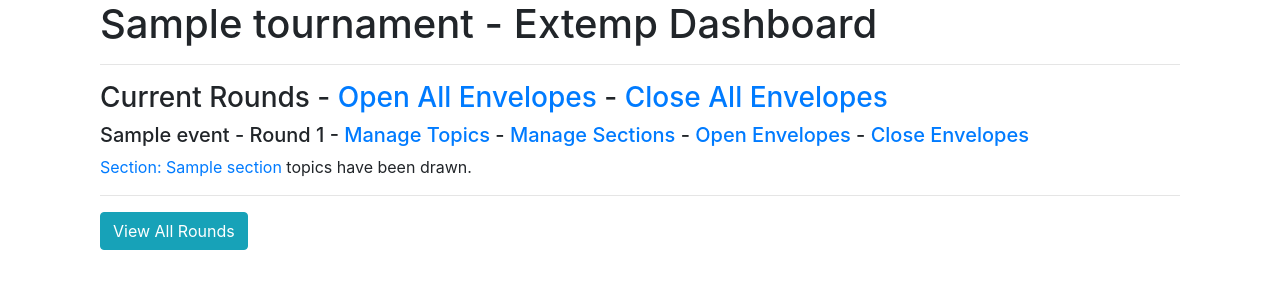
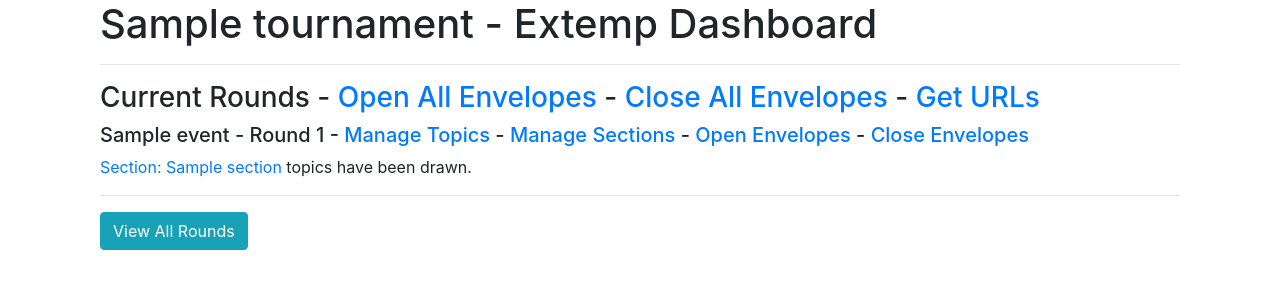
Before and after one commit to omajoshi/debate, a Django app: page /tournament/1/ in a window 1280 px wide. Shown: the part 104-404 px from the top of the page. Run offline with Django 3.2, Linux system fonts and the light colour scheme; a user stored in the database is signed in; tables that the repository leaves empty hold one stand-in row (values such as "Sample post"); some libraries are stand-ins or nearby versions.

Commit message:
set_current_round and get_current_urls

```diff
--- a/extemp/templates/extemp/tournament_detail.html
+++ b/extemp/templates/extemp/tournament_detail.html
@@ -2,7 +2,7 @@
 {% block content %}
 <h1>{{ tournament.name }} - Extemp Dashboard</h1>
 <hr>
-<h3>Current Rounds - <a href="{% url 'extemp:open_current_rounds' tournament.pk %}">Open All Envelopes</a> - <a href="{% url 'extemp:close_current_rounds' tournament.pk %}">Close All Envelopes</a></h3>
+<h3>Current Rounds - <a href="{% url 'extemp:open_current_rounds' tournament.pk %}">Open All Envelopes</a> - <a href="{% url 'extemp:close_current_rounds' tournament.pk %}">Close All Envelopes</a> - <a href="{% url 'extemp:get_current_urls' tournament.pk %}">Get URLs</a></h3>
 {% for round in tournament.get_current_rounds %}
 <h5>{{ round.event.name }} - {{ round.get_name_display }} - <a href="{% url 'extemp:bulk_add_topics' round.pk %}">Manage Topics</a> - <a href="{% url 'extemp:manage_sections' round.pk %}">Manage Sections</a> - <a href="{% url 'extemp:open_round' round.pk %}">Open Envelopes</a> - <a href="{% url 'extemp:close_round' round.pk %}">Close Envelopes</a></h5>
 {% for section in round.section_set.all %}
@@ -22,7 +22,7 @@
 {% if round.current %}
 <h5>{{ round.get_name_display }} - <a href="{% url 'extemp:bulk_add_topics' round.pk %}">Manage Topics</a> - <a href="{% url 'extemp:manage_sections' round.pk %}">Manage Sections</a> - <a href="{% url 'extemp:remove_current_round' round.pk %}">Remove as Current Round</a></h5>
 {% else %}
-<p>{{ round.get_name_display }} - <a href="{% url 'extemp:bulk_add_topics' round.pk %}">Manage Topics</a> - <a href="{% url 'extemp:manage_sections' round.pk %}">Manage Sections</a> - <a href="{% url 'extemp:current_round' round.pk %}">Set as Current Round</a></p>
+<p>{{ round.get_name_display }} - <a href="{% url 'extemp:bulk_add_topics' round.pk %}">Manage Topics</a> - <a href="{% url 'extemp:manage_sections' round.pk %}">Manage Sections</a> - <a href="{% url 'extemp:set_current_round' round.pk %}">Set as Current Round</a></p>
 {% endif %}
 {% for section in round.section_set.all %}
 <p><a href="{% url 'extemp:section_detail' section.pk %}">Section: {{section.name}}</a> {% if section.drawn_topics.exists %}topics have been drawn{% elif section.open %}envelope is open{% else %}envelope is closed{% endif %}.</p>
--- a/extemp/urls.py
+++ b/extemp/urls.py
@@ -11,9 +11,10 @@ urlpatterns = [
     path('tournament/<int:pk>/details/', set_tournament_details, name='set_tournament_details'),
     path('tournament/<int:pk>/open/', open_current_rounds, name='open_current_rounds'),
     path('tournament/<int:pk>/close/', close_current_rounds, name='close_current_rounds'),
+    path('tournament/<int:pk>/urls/', get_current_urls, name='get_current_urls'),
     path('tournament/<int:pk>/', TournamentDetail.as_view(), name='tournament_detail'),
     path('round/<int:pk>/sections/', manage_sections, name='manage_sections'),
-    path('round/<int:pk>/current/', current_round, name='current_round'),
+    path('round/<int:pk>/current/', set_current_round, name='set_current_round'),
     path('round/<int:pk>/remove/', remove_current_round, name='remove_current_round'),
     path('round/<int:pk>/open/', open_round, name='open_round'),
     path('round/<int:pk>/close/', close_round, name='close_round'),
--- a/extemp/views.py
+++ b/extemp/views.py
@@ -63,6 +63,12 @@ def close_current_rounds(request, pk):
     return redirect(tournament)
 
 
+def get_current_urls(request, pk):
+    admin_test(request.user)
+    tournament = get_object_or_404(Tournament, pk=pk)
+    return render(request, 'extemp/get_current_urls.html', context={'tournament': tournament})
+
+
 """
 def open_roundgroup(request, pk):
     admin_test(request.user)
@@ -85,7 +91,7 @@ def close_roundgroup(request, pk):
 """
 
 
-def current_round(request, pk):
+def set_current_round(request, pk):
     admin_test(request.user)
     round = get_object_or_404(Round, pk=pk)
     round.event.round_set.update(current=False)
```
Also changed, not shown: extemp/templates/extemp/get_current_urls.html (added, +10 -0 lines).
